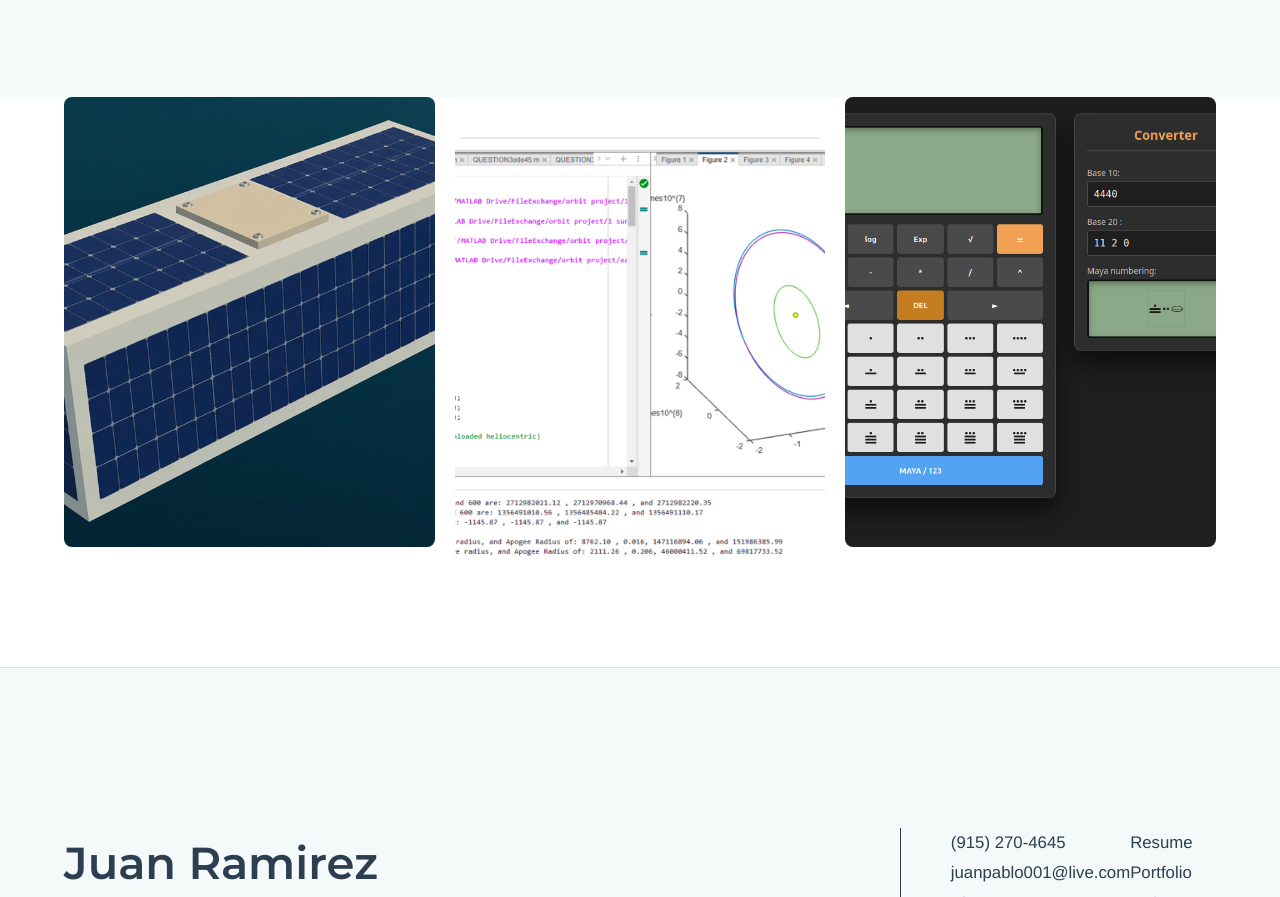
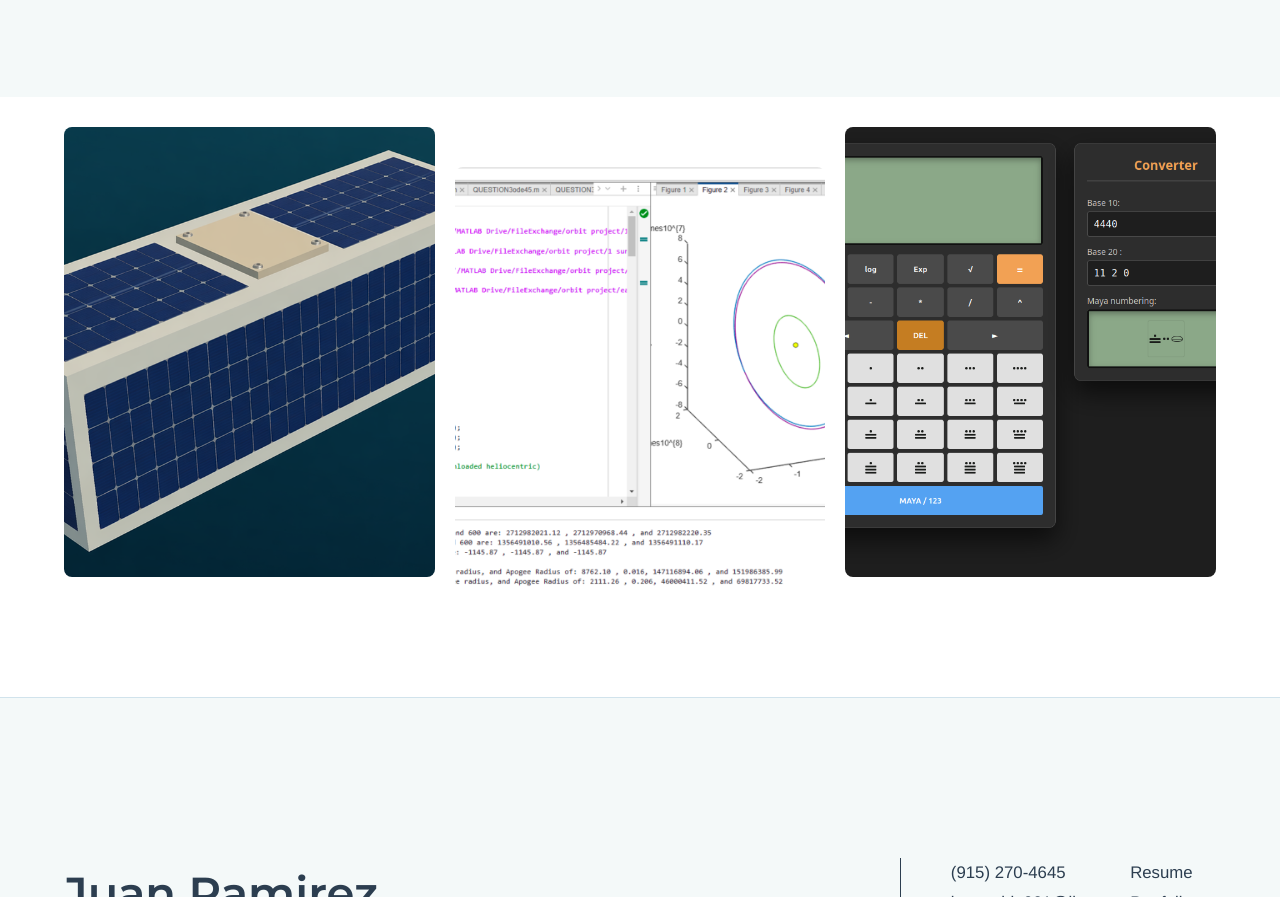
Before and after one commit to jp0ram/juanram, a plain HTML site: page portfolio.html in a window 1280 px wide. Shown: the part 2895-3792 px from the top of the page. Drawn offline with Linux system fonts and the light colour scheme.

Commit message:
Update portfolio.html

```diff
--- a/portfolio.html
+++ b/portfolio.html
@@ -156,7 +156,7 @@
         </div>
     </section>
 
-    <section class="gallery">
+    <section class="gallery" style="padding-top: 30px;">
         <div class="gallery-item hidden-swoosh"><img src="images/Satrender.png" alt="Cubesat image"></div>
         <div class="gallery-item hidden-swoosh"><img src="images/matlab.png" alt="Orbital simulations"></div>
         <div class="gallery-item hidden-swoosh"><img src="images/maya.png" alt="Maya calc"></div>
```
